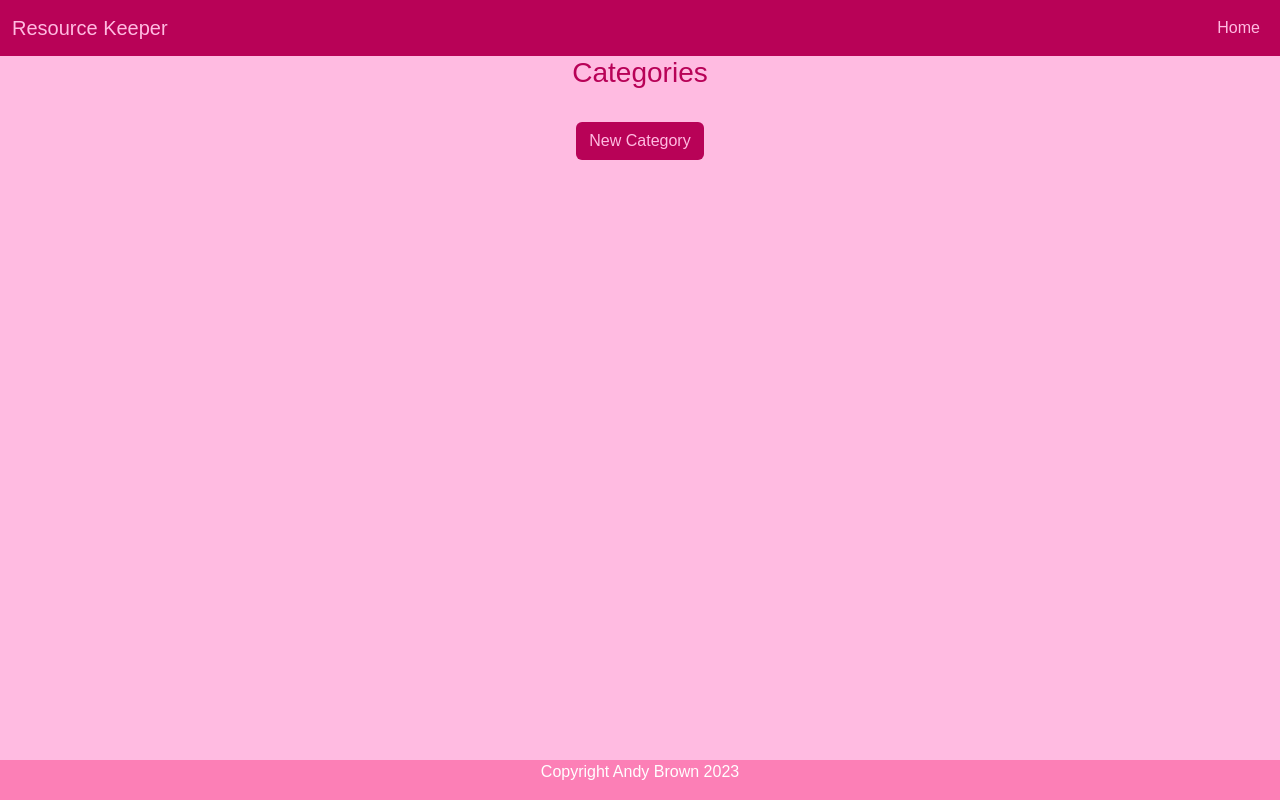
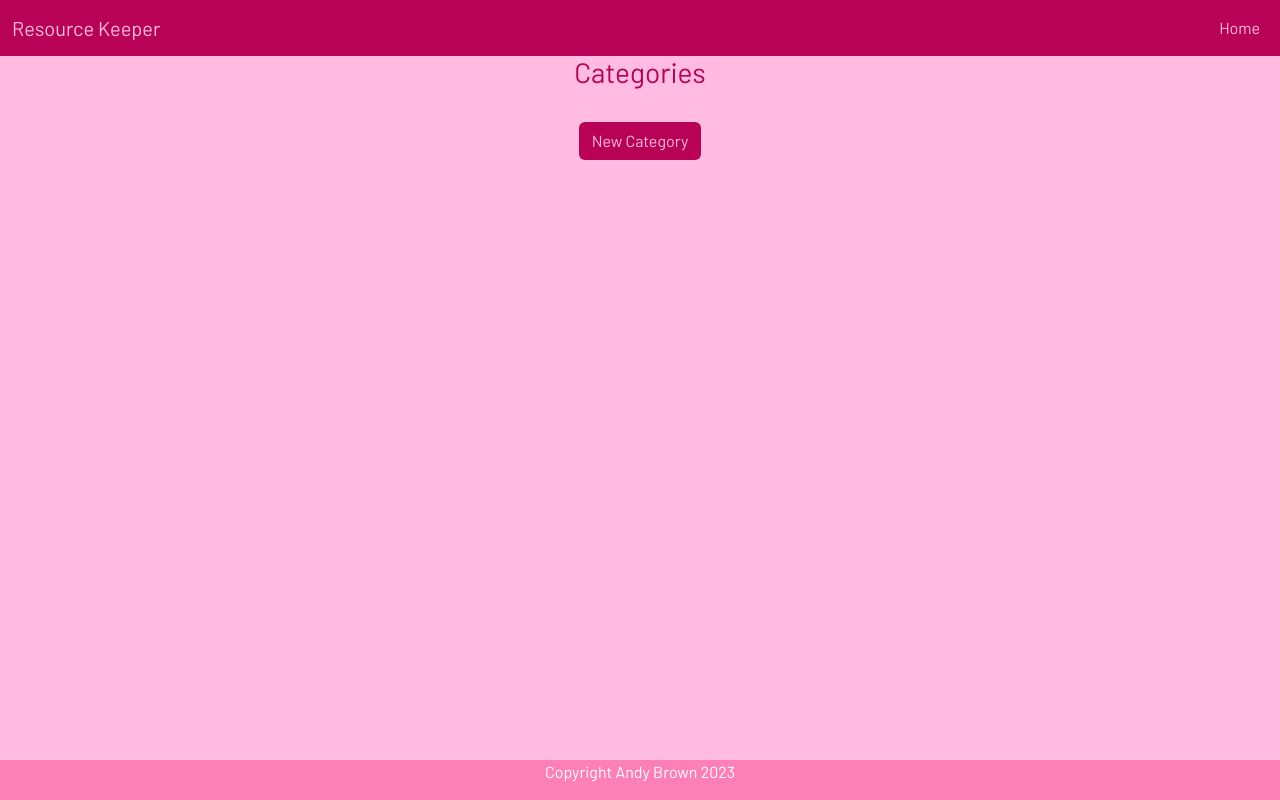
Before and after one commit to doctorandrewbrown/flask-resource-keeper, a Flask app: page / in a window 1280 px wide. Run offline with Flask 3, Linux system fonts and the light colour scheme.

Commit message:
add google fonts

```diff
--- a/resource_keeper/templates/base.html
+++ b/resource_keeper/templates/base.html
@@ -9,6 +9,9 @@
   <link href="https://cdn.jsdelivr.net/npm/bootstrap@5.3.2/dist/css/bootstrap.min.css" rel="stylesheet" integrity="sha384-T3c6CoIi6uLrA9TneNEoa7RxnatzjcDSCmG1MXxSR1GAsXEV/Dwwykc2MPK8M2HN" crossorigin="anonymous">
   <link href="https://fonts.googleapis.com/icon?family=Material+Icons"
       rel="stylesheet">
+      <link rel="preconnect" href="https://fonts.googleapis.com">
+      <link rel="preconnect" href="https://fonts.gstatic.com" crossorigin>
+      <link href="https://fonts.googleapis.com/css2?family=Barlow" rel="stylesheet">
   <link rel="stylesheet" href="{{ url_for('static', filename='css/style.css')}}">
   <title>Resource Keeper App</title>
 </head>
```
